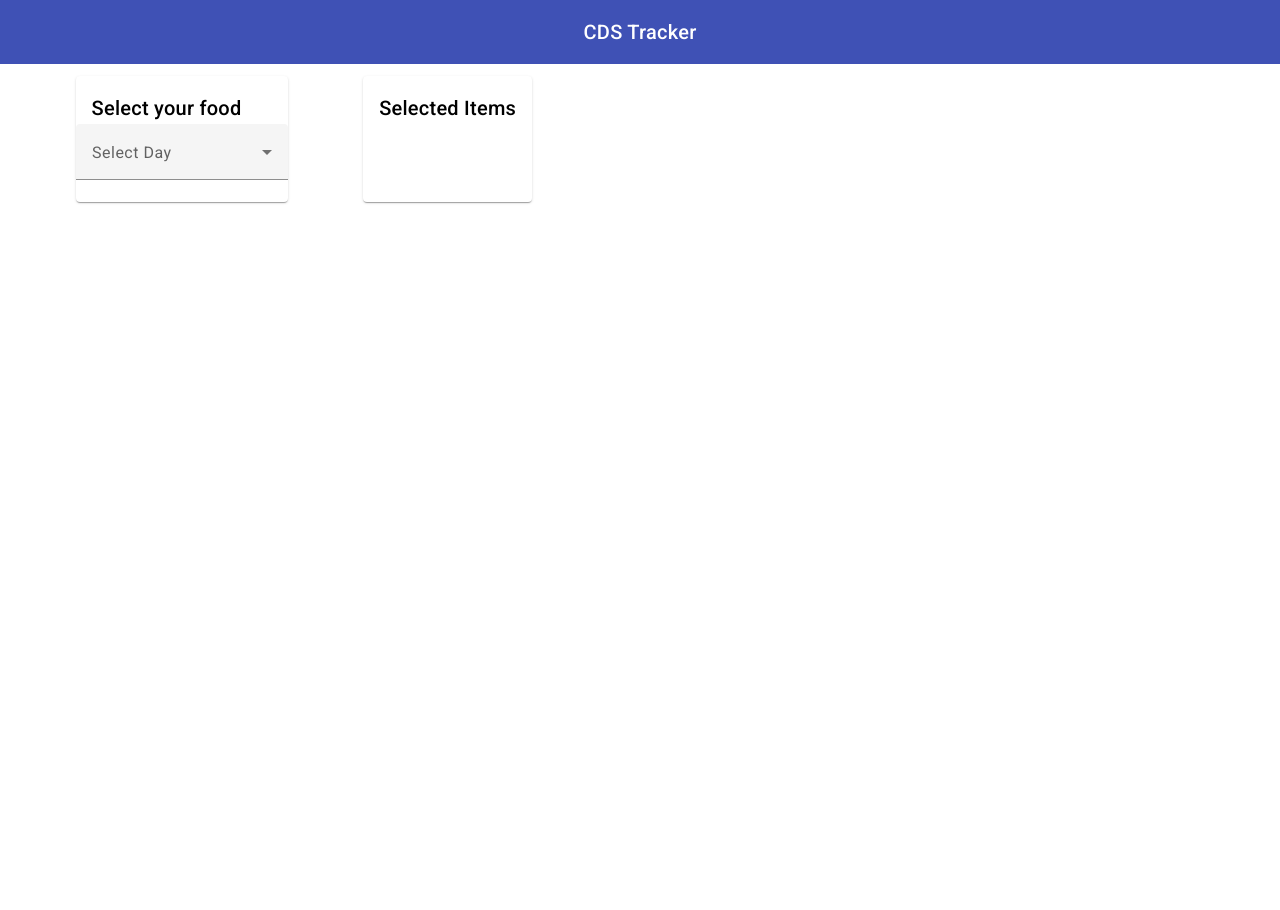
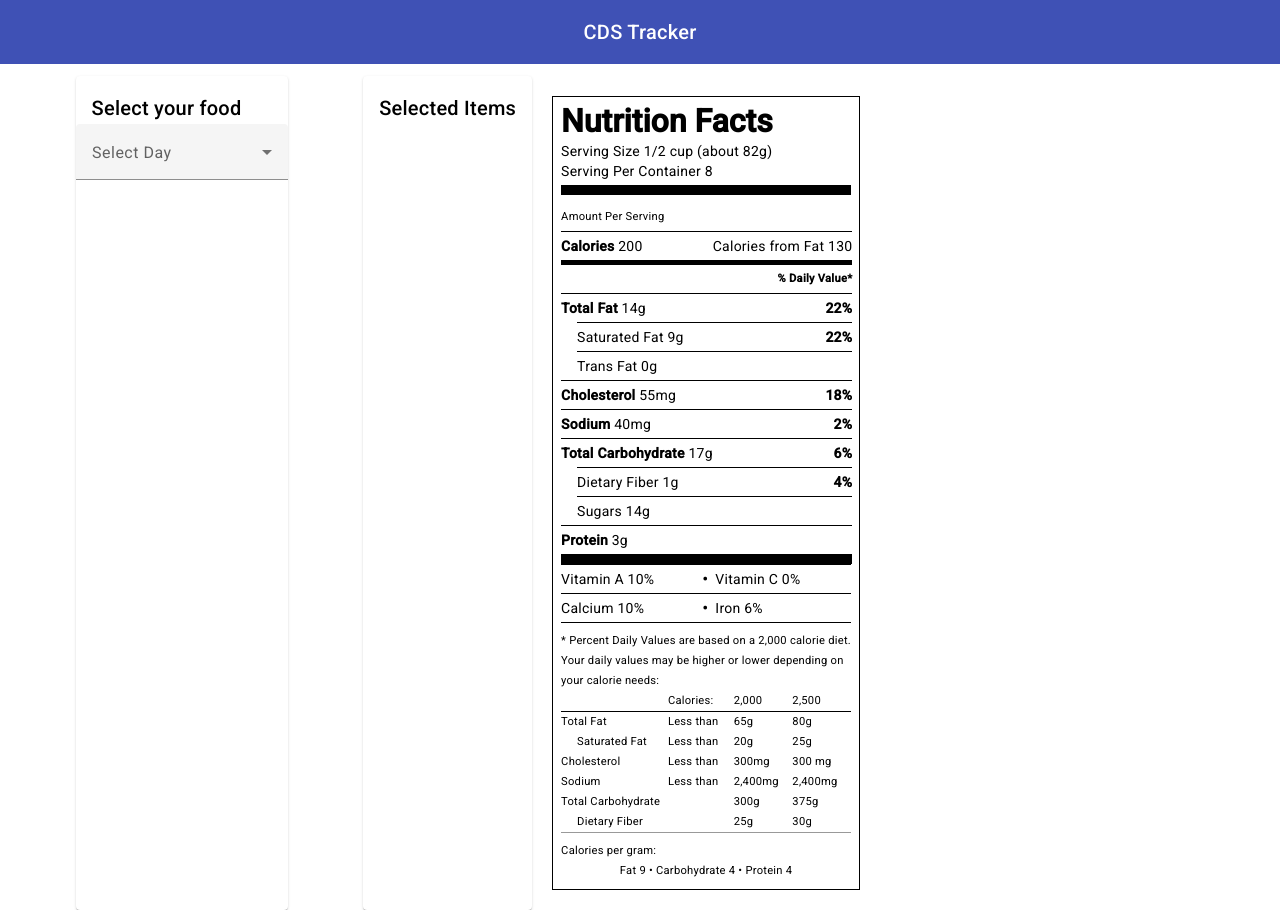
Before and after one commit to thayerh/cds-calculator, an Angular app: page / in a window 1280 px wide. Before the commit the page ends 800 px from the top, so only its background shows below. Built offline with nearby package versions, Linux system fonts and the light colour scheme.

Commit message:
added nutrition facts component (numbers hard-coded)

```diff
--- /dev/null
+++ b/src/app/Components/nutrition-facts/nutrition-facts.component.html
@@ -0,0 +1,207 @@
+<section class="performance-facts">
+  <header class="performance-facts__header">
+    <h1 class="performance-facts__title">Nutrition Facts</h1>
+    <p>Serving Size 1/2 cup (about 82g)
+      <p>Serving Per Container 8</p>
+  </header>
+  <table class="performance-facts__table">
+    <thead>
+      <tr>
+        <th colspan="3" class="small-info">
+          Amount Per Serving
+        </th>
+      </tr>
+    </thead>
+    <tbody>
+      <tr>
+        <th colspan="2">
+          <b>Calories</b>
+          200
+        </th>
+        <td>
+          Calories from Fat
+          130
+        </td>
+      </tr>
+      <tr class="thick-row">
+        <td colspan="3" class="small-info">
+          <b>% Daily Value*</b>
+        </td>
+      </tr>
+      <tr>
+        <th colspan="2">
+          <b>Total Fat</b>
+          14g
+        </th>
+        <td>
+          <b>22%</b>
+        </td>
+      </tr>
+      <tr>
+        <td class="blank-cell">
+        </td>
+        <th>
+          Saturated Fat
+          9g
+        </th>
+        <td>
+          <b>22%</b>
+        </td>
+      </tr>
+      <tr>
+        <td class="blank-cell">
+        </td>
+        <th>
+          Trans Fat
+          0g
+        </th>
+        <td>
+        </td>
+      </tr>
+      <tr>
+        <th colspan="2">
+          <b>Cholesterol</b>
+          55mg
+        </th>
+        <td>
+          <b>18%</b>
+        </td>
+      </tr>
+      <tr>
+        <th colspan="2">
+          <b>Sodium</b>
+          40mg
+        </th>
+        <td>
+          <b>2%</b>
+        </td>
+      </tr>
+      <tr>
+        <th colspan="2">
+          <b>Total Carbohydrate</b>
+          17g
+        </th>
+        <td>
+          <b>6%</b>
+        </td>
+      </tr>
+      <tr>
+        <td class="blank-cell">
+        </td>
+        <th>
+          Dietary Fiber
+          1g
+        </th>
+        <td>
+          <b>4%</b>
+        </td>
+      </tr>
+      <tr>
+        <td class="blank-cell">
+        </td>
+        <th>
+          Sugars
+          14g
+        </th>
+        <td>
+        </td>
+      </tr>
+      <tr class="thick-end">
+        <th colspan="2">
+          <b>Protein</b>
+          3g
+        </th>
+        <td>
+        </td>
+      </tr>
+    </tbody>
+  </table>
+
+  <table class="performance-facts__table--grid">
+    <tbody>
+      <tr>
+        <td colspan="2">
+          Vitamin A
+          10%
+        </td>
+        <td>
+          Vitamin C
+          0%
+        </td>
+      </tr>
+      <tr class="thin-end">
+        <td colspan="2">
+          Calcium
+          10%
+        </td>
+        <td>
+          Iron
+          6%
+        </td>
+      </tr>
+    </tbody>
+  </table>
+
+  <p class="small-info">* Percent Daily Values are based on a 2,000 calorie diet. Your daily values may be higher or lower depending on your calorie needs:</p>
+
+  <table class="performance-facts__table--small small-info">
+    <thead>
+      <tr>
+        <td colspan="2"></td>
+        <th>Calories:</th>
+        <th>2,000</th>
+        <th>2,500</th>
+      </tr>
+    </thead>
+    <tbody>
+      <tr>
+        <th colspan="2">Total Fat</th>
+        <td>Less than</td>
+        <td>65g</td>
+        <td>80g</td>
+      </tr>
+      <tr>
+        <td class="blank-cell"></td>
+        <th>Saturated Fat</th>
+        <td>Less than</td>
+        <td>20g</td>
+        <td>25g</td>
+      </tr>
+      <tr>
+        <th colspan="2">Cholesterol</th>
+        <td>Less than</td>
+        <td>300mg</td>
+        <td>300 mg</td>
+      </tr>
+      <tr>
+        <th colspan="2">Sodium</th>
+        <td>Less than</td>
+        <td>2,400mg</td>
+        <td>2,400mg</td>
+      </tr>
+      <tr>
+        <th colspan="3">Total Carbohydrate</th>
+        <td>300g</td>
+        <td>375g</td>
+      </tr>
+      <tr>
+        <td class="blank-cell"></td>
+        <th colspan="2">Dietary Fiber</th>
+        <td>25g</td>
+        <td>30g</td>
+      </tr>
+    </tbody>
+  </table>
+
+  <p class="small-info">
+    Calories per gram:
+  </p>
+  <p class="small-info text-center">
+    Fat 9
+    &bull;
+    Carbohydrate 4
+    &bull;
+    Protein 4
+  </p>
+
+</section>
--- /dev/null
+++ b/src/app/Components/nutrition-facts/nutrition-facts.component.scss
@@ -0,0 +1,117 @@
+.image {
+  width: 250px;
+  float: left;
+  margin: 20px;
+}
+body {
+  font-size: small;
+  line-height: 1.4;
+}
+p {
+  margin: 0;
+}
+
+.performance-facts {
+  border: 1px solid black;
+  margin: 20px;
+  float: left;
+  width: 290px;
+  padding: 0.5rem;
+  table {
+    border-collapse: collapse;
+  }
+}
+.performance-facts__title {
+  font-weight: bold;
+  font-size: 2rem;
+  margin: 0 0 0.25rem 0;
+}
+.performance-facts__header {
+  border-bottom: 10px solid black;
+  padding: 0 0 0.25rem 0;
+  margin: 0 0 0.5rem 0;
+  p {
+    margin: 0;
+  }
+}
+.performance-facts__table {
+  width: 100%;
+  thead tr {
+    th,
+    td {
+      border: 0;
+    }
+  }
+  th,
+  td {
+    font-weight: normal;
+    text-align: left;
+    padding: 0.25rem 0;
+    border-top: 1px solid black;
+    white-space: nowrap;
+  }
+  td {
+    &:last-child {
+      text-align: right;
+    }
+  }
+  .blank-cell {
+    width: 1rem;
+    border-top: 0;
+  }
+  .thick-row {
+    th,
+    td {
+      border-top-width: 5px;
+    }
+  }
+}
+.small-info {
+  font-size: 0.7rem;
+}
+
+.performance-facts__table--small {
+  @extend .performance-facts__table;
+  border-bottom: 1px solid #999;
+  margin: 0 0 0.5rem 0;
+  thead {
+    tr {
+      border-bottom: 1px solid black;
+    }
+  }
+  td {
+    &:last-child {
+      text-align: left;
+    }
+  }
+  th,
+  td {
+    border: 0;
+    padding: 0;
+  }
+}
+
+.performance-facts__table--grid {
+  @extend .performance-facts__table;
+  margin: 0 0 0.5rem 0;
+  td {
+    &:last-child {
+      text-align: left;
+      &::before {
+        content: "•";
+        font-weight: bold;
+        margin: 0 0.25rem 0 0;
+      }
+    }
+  }
+}
+
+.text-center {
+  text-align: center;
+}
+.thick-end {
+  border-bottom: 10px solid black;
+}
+.thin-end {
+  border-bottom: 1px solid black;
+}
--- a/src/app/Components/select-foods/select-foods.component.html
+++ b/src/app/Components/select-foods/select-foods.component.html
@@ -19,4 +19,7 @@
     </mat-card-header>
   </mat-card>
   <p>{{selectedDay}}</p>
+  <app-nutrition-facts>
+
+  </app-nutrition-facts>
 </div>
--- a/src/app/Components/select-foods/select-foods.component.ts
+++ b/src/app/Components/select-foods/select-foods.component.ts
@@ -1,5 +1,6 @@
 import { Component } from '@angular/core';
 import { MealserviceService } from 'src/app/Services/mealservice.service';
+import { NutritionFactsComponent } from '../nutrition-facts/nutrition-facts.component';
 
 @Component({
   selector: 'app-select-foods',
--- a/src/app/Services/mealservice.service.ts
+++ b/src/app/Services/mealservice.service.ts
@@ -1,5 +1,5 @@
 import { Injectable } from '@angular/core';
-import menuList from '../../../scrape/results2.json'
+import menuList from '../../../scrape/results.json'
 import { FoodItem } from 'src/assets/food-item';
 import { DaysMenu } from 'src/assets/days-menu';
 import { Menu } from 'src/assets/menu';
--- a/src/app/app.module.ts
+++ b/src/app/app.module.ts
@@ -14,6 +14,7 @@ import { HomeComponent } from './Components/home/home.component';
 import {MatFormFieldModule} from '@angular/material/form-field';
 import {MatSelectModule} from '@angular/material/select';
 import { FormsModule } from '@angular/forms';
+import { NutritionFactsComponent } from './Components/nutrition-facts/nutrition-facts.component';
 
 
 @NgModule({
@@ -21,6 +22,7 @@ import { FormsModule } from '@angular/forms';
     AppComponent,
     SelectFoodsComponent,
     HomeComponent,
+    NutritionFactsComponent,
 
   ],
   imports: [
```
Also changed, not shown: src/app/Components/nutrition-facts/nutrition-facts.component.ts (added, +10 -0 lines), 1 other file (tests, documents, lock files or other folders).
